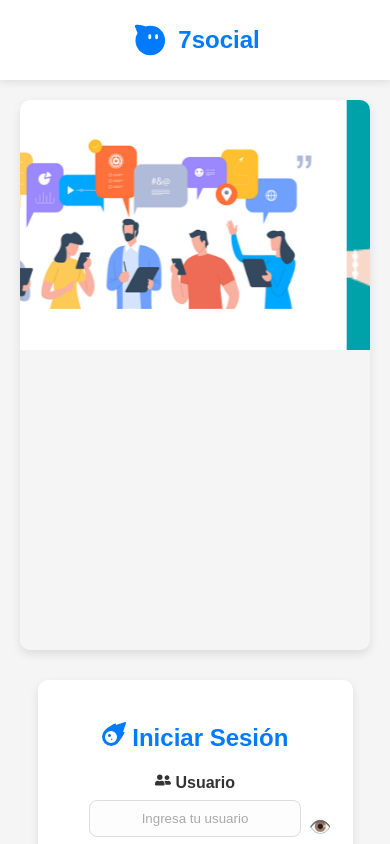
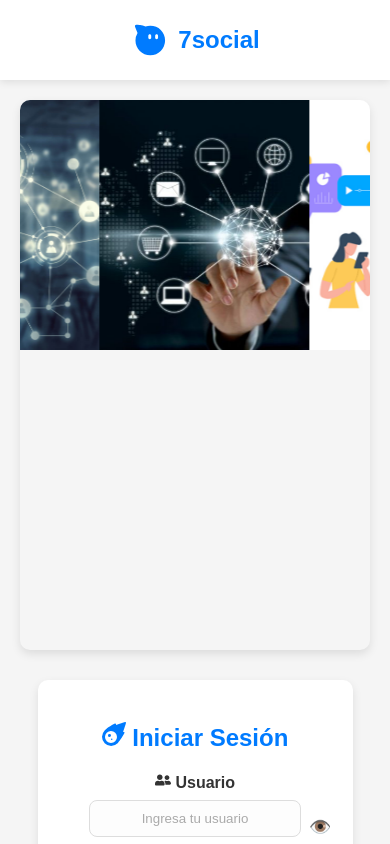
Before and after one commit to Aguiar623/7social, a React (Vite) app in the folder 7SOCIAL-FRONTED/: page / in a window 390 px wide. Shown: the top 844 px of the page. Built offline with nearby package versions, Linux system fonts and the light colour scheme.

Commit message:
home responsive

```diff
--- a/7SOCIAL-FRONTED/src/pages/Home.css
+++ b/7SOCIAL-FRONTED/src/pages/Home.css
@@ -55,23 +55,24 @@ html, body {
 
 .carousel-track {
   display: flex;
-  width: 400%;
-  animation: scroll 12s infinite linear;
+  width: calc(200%);
+  animation: scroll 15s infinite linear;
 }
 
 .carousel-image {
   width: 30%;
-  height: 350px;
+  height: 340px;
   object-fit: cover;
   flex-shrink: 0;
 }
 
 @keyframes scroll {
-  0% { transform: translateX(0); }
-  25% { transform: translateX(-100%); }
-  50% { transform: translateX(-200%); }
-  75% { transform: translateX(-300%); }
-  100% { transform: translateX(0); }
+  0% {
+    transform: translateX(0);
+  }
+  100% {
+    transform: translateX(-50%);
+  }
 }
 
 /* --- LOGIN / REGISTRO --- */
```
